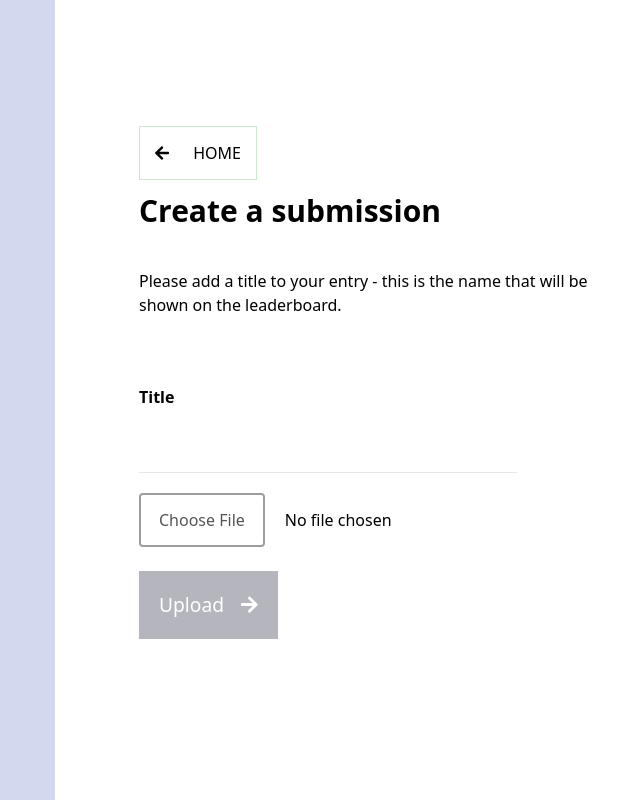
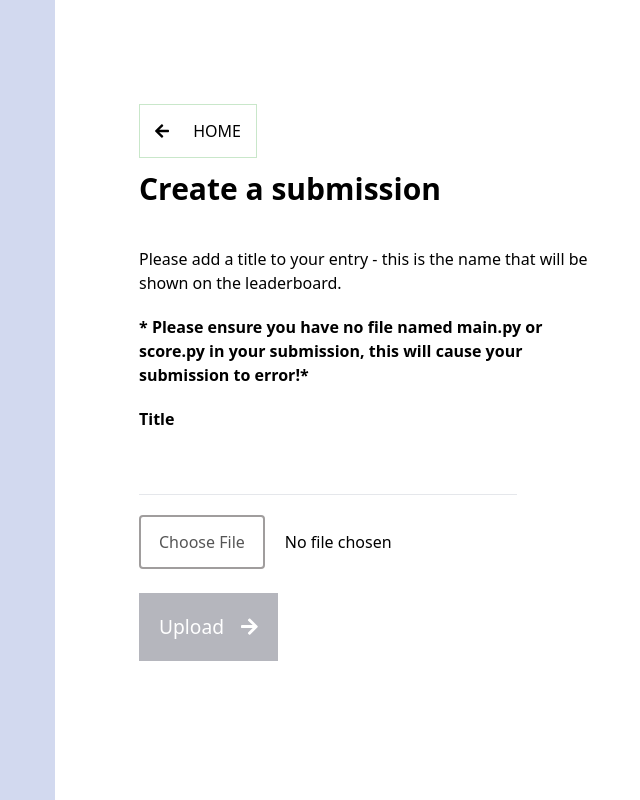
Before and after one commit to NewcastleRSE/CVPR-NAS-VUE, a Vue app: page /submit in a window 1280 px wide. Shown: the whole page, without its empty margins (585-1225 px from the left). Built offline with nearby package versions, Linux system fonts and the light colour scheme; sample sign-in values are in the browser's storage; the HTML template or start-up script is replaced by a standard one; what vue-progress-path would draw is missing.

Commit message:
Updates to text

```diff
--- a/src/views/Instructions.vue
+++ b/src/views/Instructions.vue
@@ -59,6 +59,8 @@
                <li><span class="mono-text">predict(test_loader)</span> : This function should produce a list of predicted class labels over the test_dataloader</li>
              </ul></li>
           </ul>
+
+          <p>"Do not include the evaluation files "main.py" or "score.py" in your submission or include any files named "main.py" or "score.py", any such files will be overwritten and invalidate your submission."</p>
 
 					<div id="pipeline">
 
--- a/src/views/Submit.vue
+++ b/src/views/Submit.vue
@@ -16,9 +16,10 @@
           </div>
 
           <h2 class="font-bold text-left font-montserrat mb-10 text-2xl sm:text-3xl">Create a submission</h2>
-          <p>Please add a title to your entry - this is the name that will be shown on the leaderboard.</p>
-          <br>
-          <br>
+          <p class="submit-text">Please add a title to your entry - this is the name that will be shown on the leaderboard.</p>
+
+          <p class="submit-text"><strong>* Please ensure you have no file named main.py or score.py in your submission, this will cause your submission to error!*</strong></p>
+
          <!-- <p>PLEASE NOTE - CODE SUBMISSION WILL BE AVAILABLE WHEN PHASE 2 OF THE COMPETITION OPENS</p> -->
 
           <p v-show="error" class="text-sm text-red-500">{{ errorMsg }}</p>
@@ -129,4 +130,8 @@ input[type="file"]::-webkit-file-upload-button {
   padding: 13px 18px;
 }
 
+.submit-text {
+  margin-bottom: 20px;
+}
+
 </style>
```
